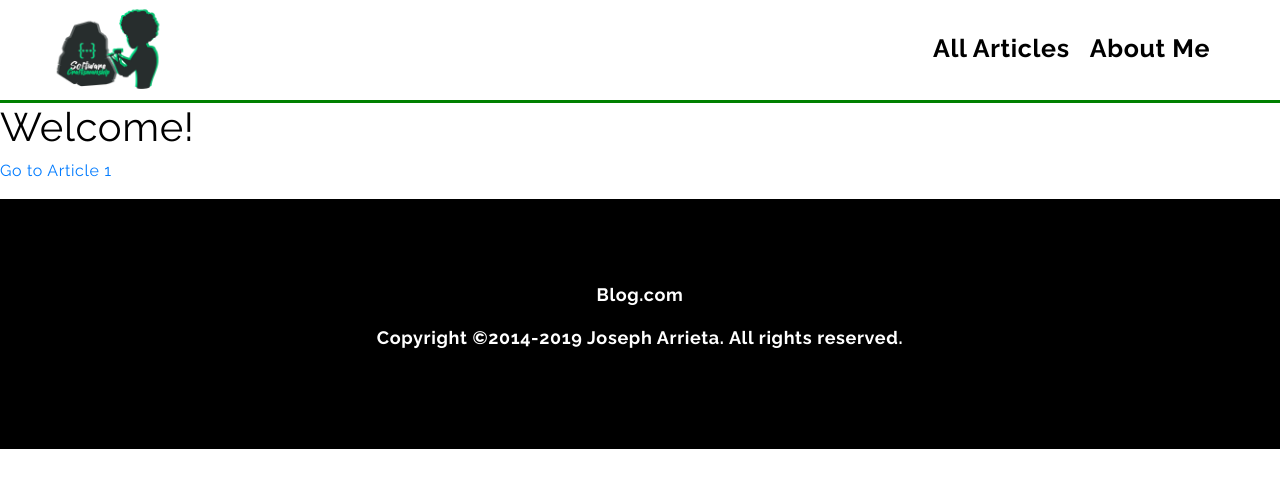
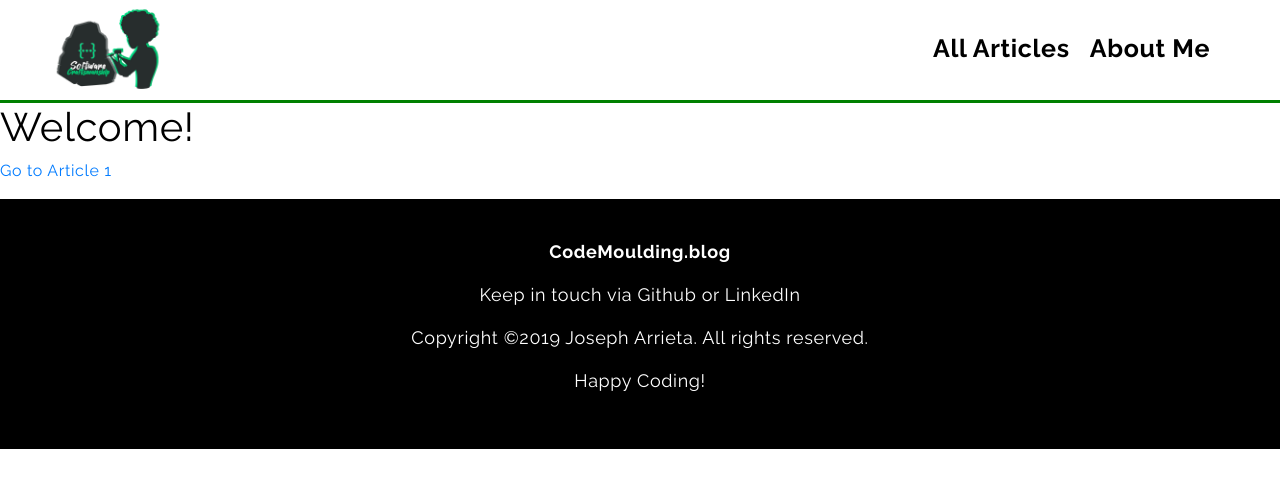
Before and after one commit to jac1013/blog-client, a React (Create React App) app: page / in a window 1280 px wide. Shown: the top 488 px of the page. Built offline with nearby package versions, Linux system fonts and the light colour scheme; no server answers.

Commit message:
footer with keep in tocuh tex

```diff
--- a/src/components/Footer-Comp/Footer.js
+++ b/src/components/Footer-Comp/Footer.js
@@ -4,12 +4,15 @@ import classes from "../Footer-Comp/Footer.module.css";
 
 const Footer = () => (
     <footer className={classes.Footer}>
-         <div>
-            <p>Blog.com</p>
+        <div className={classes.Blog}>
+            <p>CodeMoulding.blog</p>
         </div>
         <div>
-            <p>Copyright ©2014-2019 Joseph Arrieta. All rights reserved.</p>
+            <p>Keep in touch via <a className={classes.A} href="http://github.com/jac1013">Github</a> or <a className={classes.A} href="http://linkedin.com/in/joseph-arrieta-81b8887b/w">LinkedIn</a></p>
         </div>
+        <div><p>Copyright ©2019 Joseph Arrieta. All rights reserved.</p></div>
+
+        <div><p>Happy Coding!</p></div>
     </footer>
   );
 
--- a/src/components/Footer-Comp/Footer.module.css
+++ b/src/components/Footer-Comp/Footer.module.css
@@ -5,7 +5,21 @@
     justify-content: center;
     color: white;
     background-color: black;
-    font-weight: bold;
     font-size: large;
     flex-basis: 250px;
 }
+
+.Blog{
+    font-weight: bold;
+}
+
+.A{
+    text-decoration: none;
+    color: white;
+}
+
+.A:hover{
+    text-decoration: none;
+    color: green;
+    font-size: 20px;
+}
```
